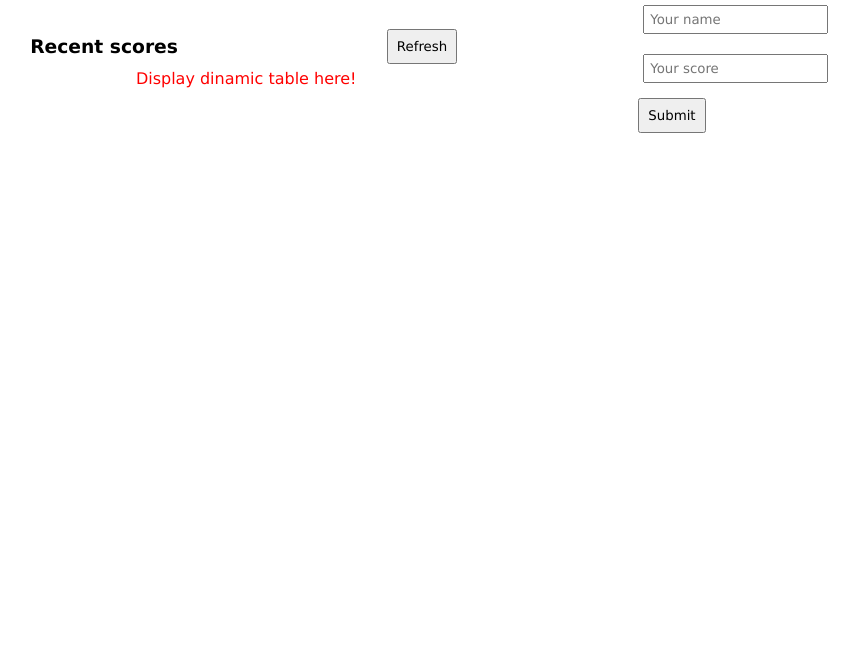
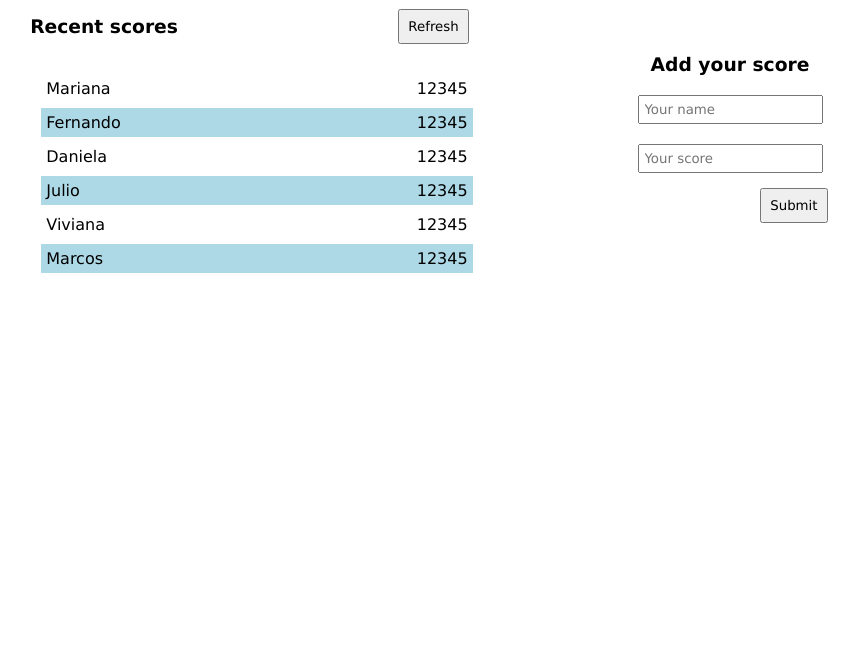
Before and after one commit to marurevi/Leaderboard, a website built with webpack: page src/index.html in a window 1280 px wide. Shown: the part 128-800 px from the top of the page, without its empty margins (149-1008 px from the left). Built offline with nearby package versions, Linux system fonts and the light colour scheme.

Commit message:
Add dinamic table in js file

```diff
--- a/src/index.js
+++ b/src/index.js
@@ -1,5 +1,40 @@
 import './style.css';
 
 const tableDisplay = document.querySelector('.dinamic-table');
-tableDisplay.innerHTML= 'Display dinamic table here!';
+tableDisplay.innerHTML= '<ul class="row"></ul>';
 tableDisplay.className= 'dinamicTable';
+
+const table = [
+  {
+    name: 'Mariana',
+    score: 12345
+  },
+  {
+    name: 'Fernando',
+    score: 12345
+  },
+  {
+    name: 'Daniela',
+    score: 12345
+  },
+  {
+    name: 'Julio',
+    score: 12345
+  },
+  {
+    name: 'Viviana',
+    score: 12345
+  },
+  {
+    name: 'Marcos',
+    score: 12345
+  }
+];
+
+table.forEach(user => {
+  const line = document.createElement('li');
+  line.innerHTML= `<div>${user.name}</div><div>${user.score}</div>`;
+  line.className = 'line';
+  line.classList.add('row');
+  tableDisplay.appendChild(line);
+})
--- a/src/style.css
+++ b/src/style.css
@@ -6,7 +6,7 @@
 
 .container {
   display: grid;
-  grid-template-columns: 10% 37.5% 5% 37.5% 10%;
+  grid-template-columns: 10% 38.5% 3% 38.5% 10%;
   grid-template-rows: auto;
   grid-template-areas:
   ". title title title ."
@@ -21,6 +21,7 @@
 }
 
 .title {
+  padding: 20px 0;
   grid-area: title;
 }
 
@@ -50,6 +51,7 @@
 button {
   margin: 5px;
   padding: 8px;
+  align-self: flex-end;
   width: max-content;
 }
 
@@ -59,5 +61,16 @@ input {
 }
 
 .dinamicTable {
-  color: red;
+  margin-top: 10px;
+  padding: 10px;
+  width: 95%;
 }
+
+.line {
+  margin: 5px 0;
+  padding: 5px;
+}
+
+.line:not(:nth-child(2n)) {
+  background-color: lightblue;
+}
```
